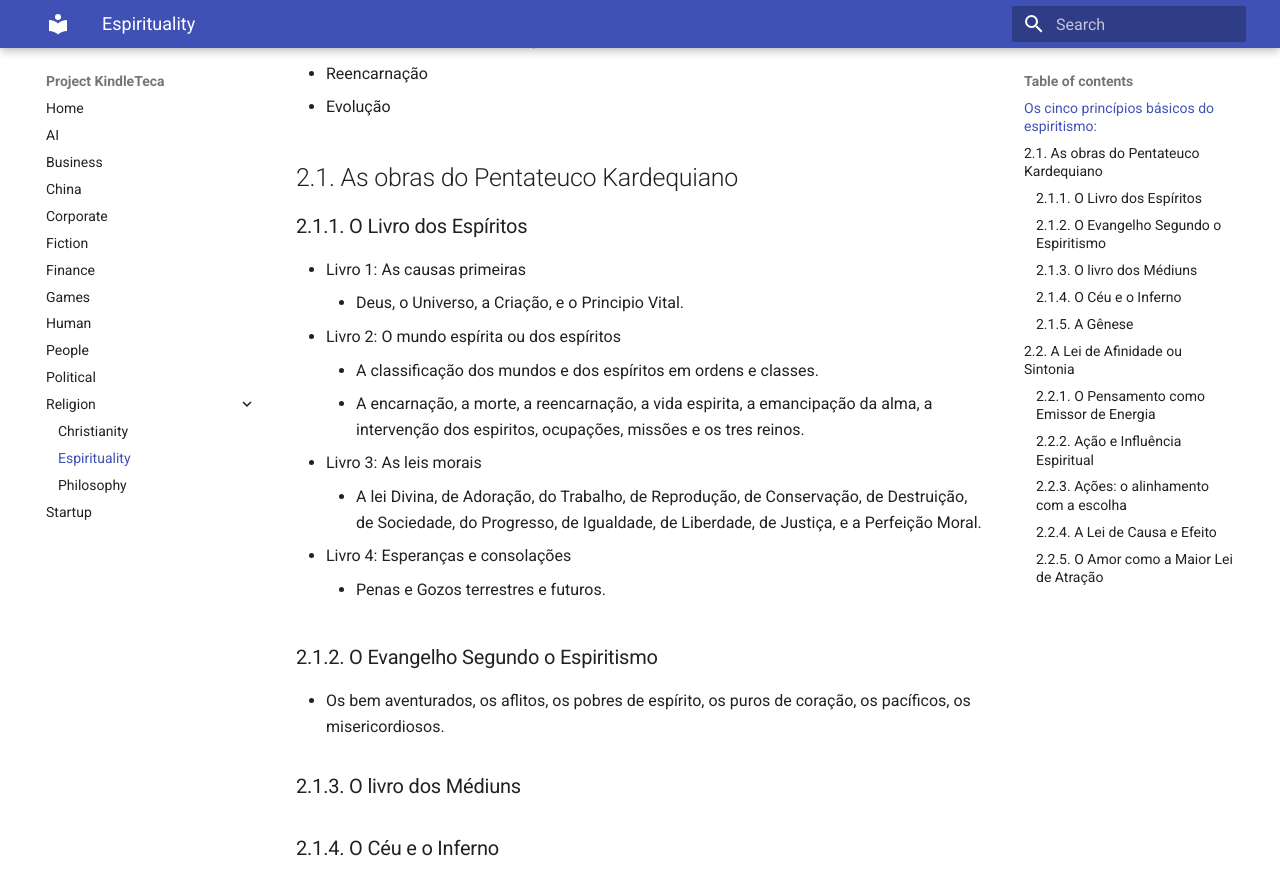
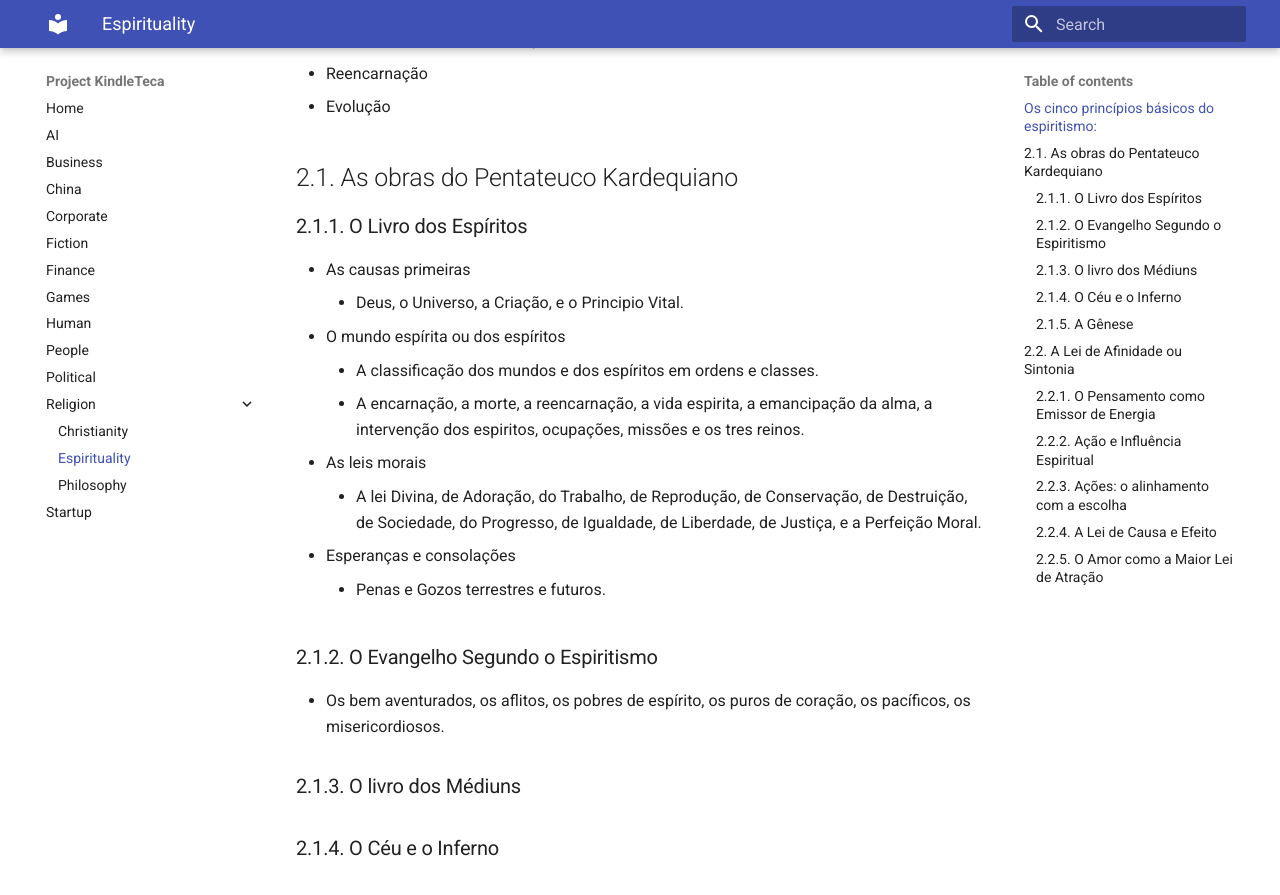
Before and after one commit to renatobrf/kindle-teca, an MkDocs documentation site: the page built from docs/religion/espirituality.md, in a window 1280 px wide and 900 px high, scrolled down 402 px. Shown: the top 895 px of the window. Built offline with MkDocs 1.6.1 and Material for MkDocs 9.7.7, drawn with Linux system fonts in a browser that asks for light colours.

```diff
--- a/docs/religion/espirituality.md
+++ b/docs/religion/espirituality.md
@@ -11,14 +11,14 @@
 ## 2.1. As obras do Pentateuco Kardequiano
 
 ### 2.1.1. O Livro dos Espíritos
-- Livro 1: As causas primeiras
+- As causas primeiras
     - Deus, o Universo, a Criação, e o Principio Vital.
-- Livro 2: O mundo espírita ou dos espíritos
+- O mundo espírita ou dos espíritos
     - A classificação dos mundos e dos espíritos em ordens e classes.
     - A encarnação, a morte, a reencarnação, a vida espirita, a emancipação da alma, a intervenção dos espiritos, ocupações, missões e os tres reinos.
-- Livro 3: As leis morais
+- As leis morais
     - A lei Divina, de Adoração, do Trabalho, de Reprodução, de Conservação, de Destruição, de Sociedade, do Progresso, de Igualdade, de Liberdade, de Justiça, e a Perfeição Moral.
-- Livro 4: Esperanças e consolações
+- Esperanças e consolações
     - Penas e Gozos terrestres e futuros.
 
 ### 2.1.2. O Evangelho Segundo o Espiritismo
```
